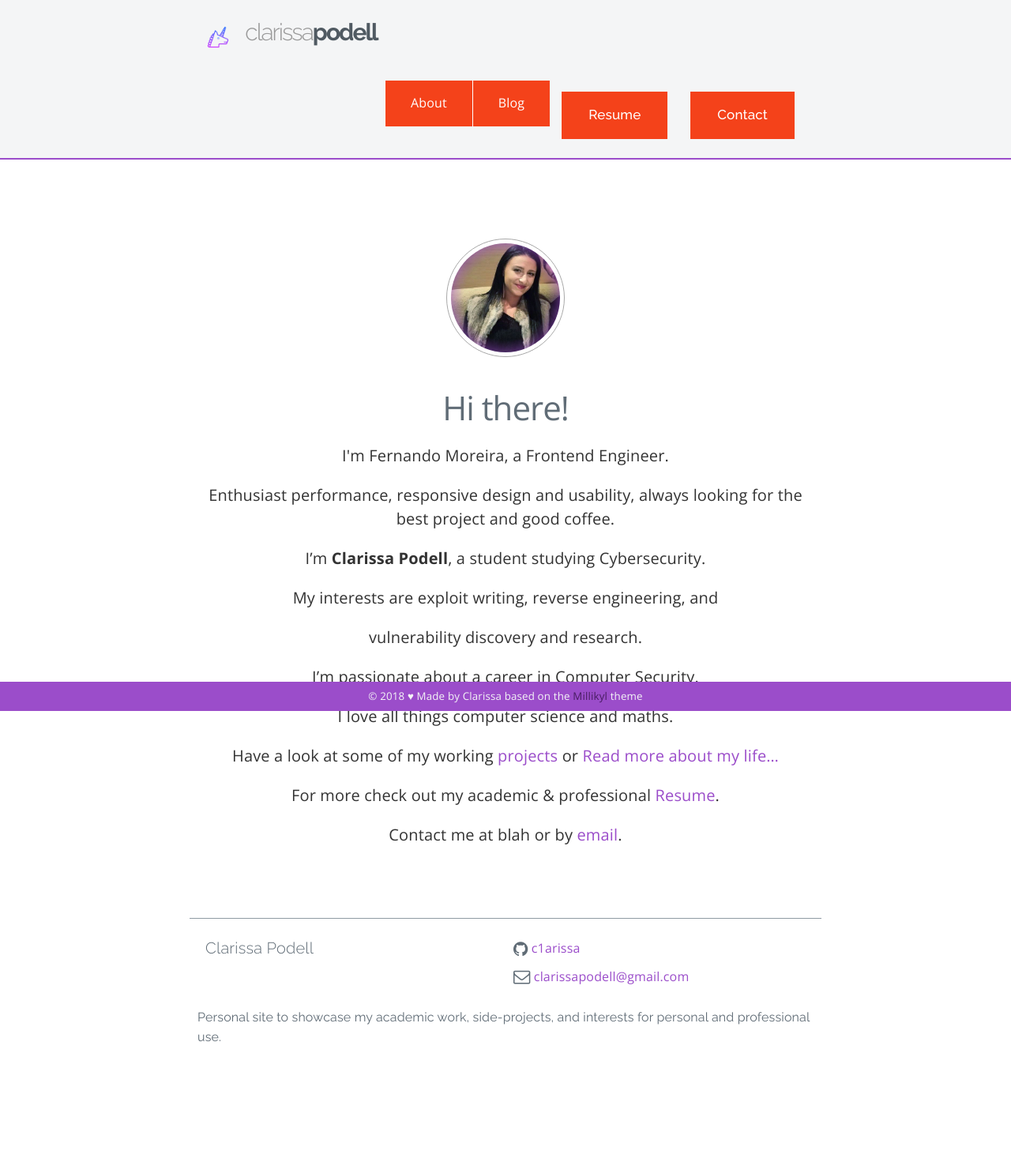
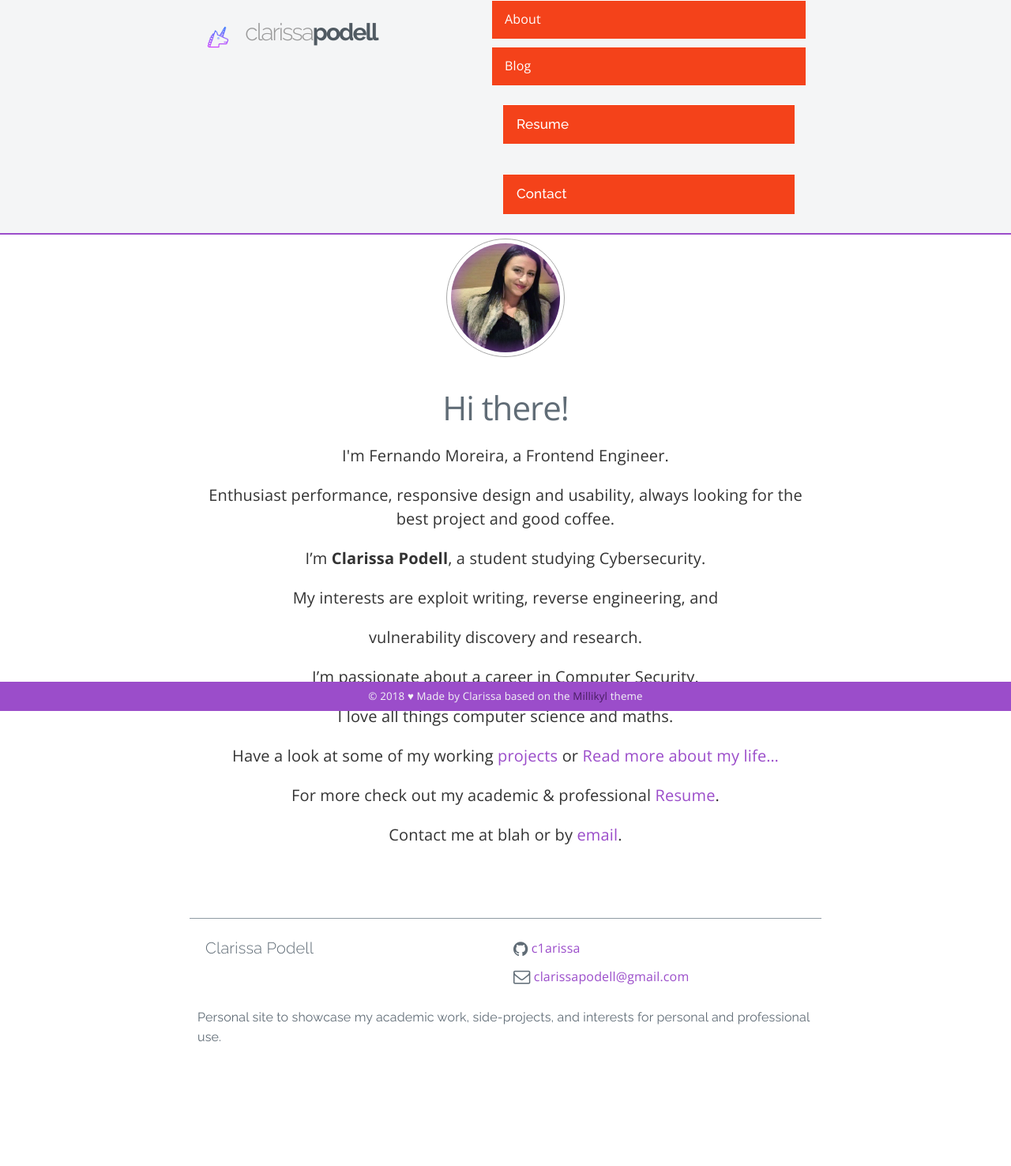
Before and after one commit to c1arissa/c1arissa.github.io, a Jekyll site: the page built from index.md, in a window 1280 px wide. Shown: the whole page at 79% size. Built offline with Jekyll 4.4.1, drawn with Linux system fonts in a browser that asks for light colours; a script that is not in the unit is left out; comment, search, counter and statistics services are not loaded.

Commit message:
Update main.scss

```diff
--- a/css/main.scss
+++ b/css/main.scss
@@ -235,6 +235,7 @@
   user-select: none;
 }
 
+@include media-query($on-palm) {
 	@media screen and (min-width: 40em) {
 		.js .nav-collapse {
 			position: relative;
@@ -244,6 +245,7 @@
 		}
 		.nav-toggle {
 			display: none;
+		}
 	}
 }
 
@@ -273,10 +275,12 @@
   float: left;
 }
 
+@include media-query($on-palm) {
 	@media screen and (min-width: 40em) {
 		.nav-collapse {
 			float: right;
 			width: auto;
+		}
 	}
 }
 
@@ -285,9 +289,11 @@
   width: 100%;
 }
 
+@include media-query($on-palm) {
 	@media screen and (min-width: 40em) {
 		.nav-collapse li {
 			width: auto;
+		}
 	}
 }
 
@@ -307,6 +313,7 @@
   background: #b73214;
 }
 
+@include media-query($on-palm) {
 	@media screen and (min-width: 40em) {
 		.nav-collapse a {
 			border-left: 1px solid white;
@@ -317,15 +324,18 @@
 			margin: 0;
 		}
 	}
+}
 
 .nav-collapse ul ul a {
   background: #ca3716;
   padding-left: 2em;
 }
 
+@include media-query($on-palm) {
 	@media screen and (min-width: 40em) {
 		.nav-collapse ul ul a {
 			display: none;
+		}
 	}
 }
 
```
Lines whose indentation alone changed are shown as unchanged.
